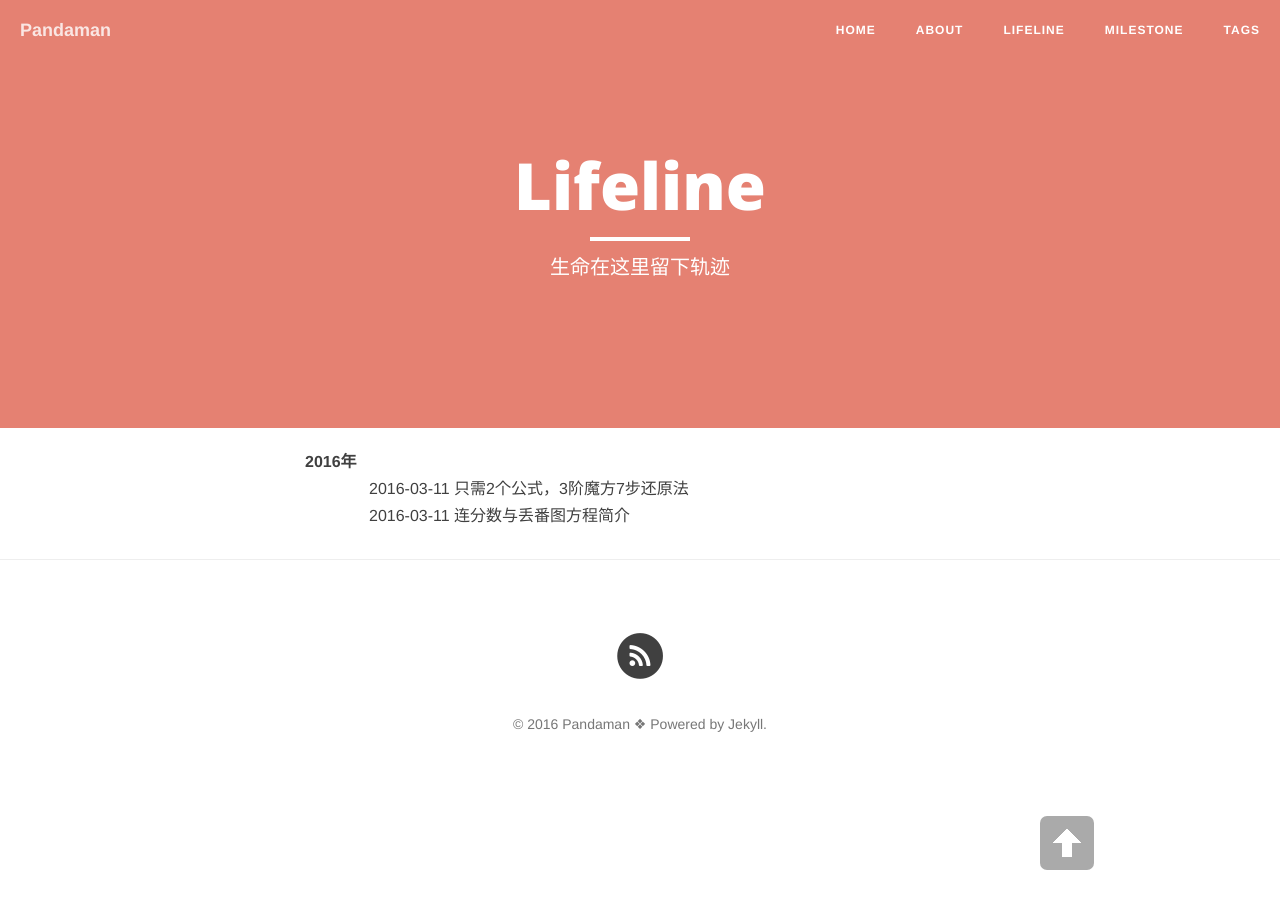
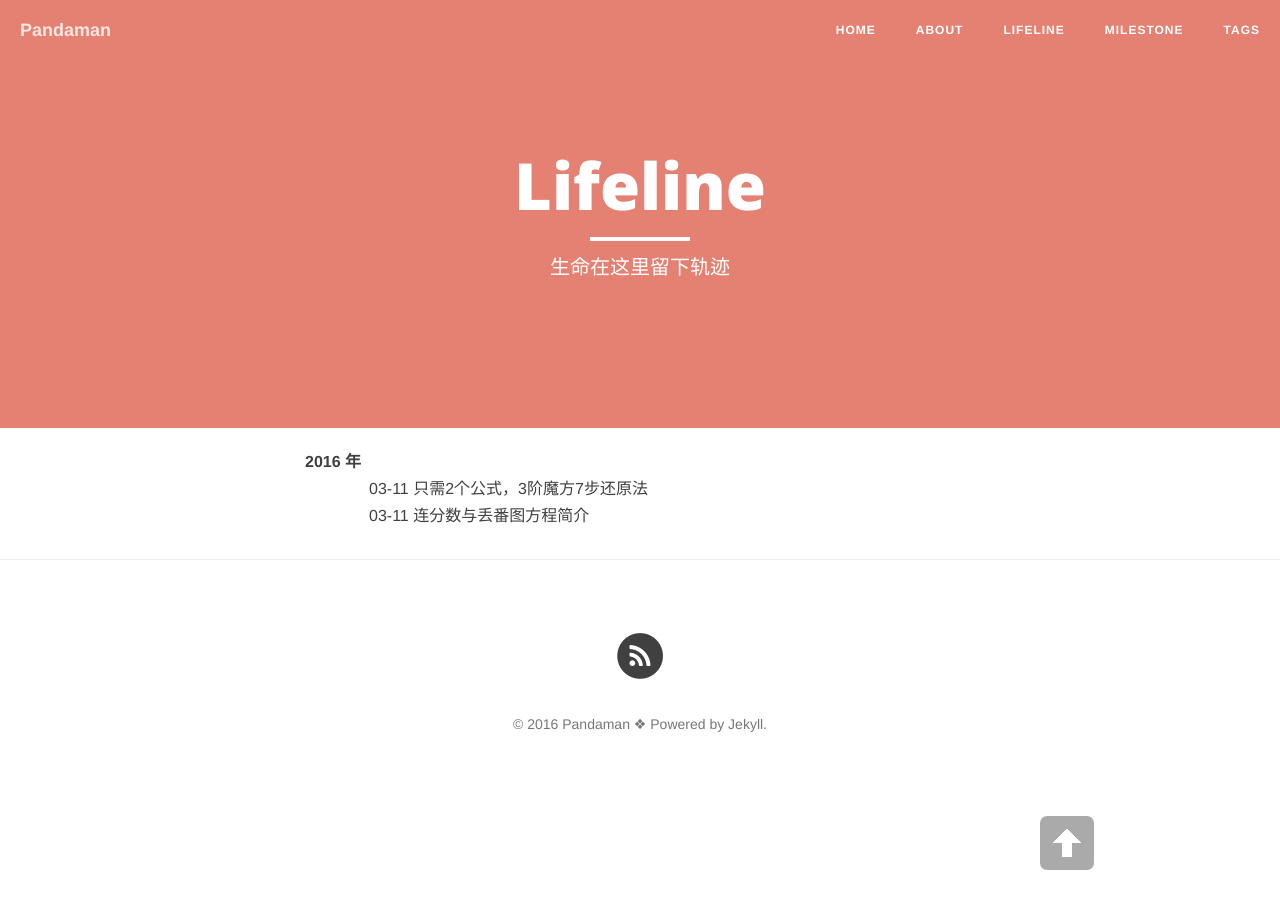
Before and after one commit to ceares/ceares.github.io, a Jekyll site: the page built from archive.md, in a window 1280 px wide. Built offline with Jekyll 4.4.1, drawn with Linux system fonts in a browser that asks for light colours; nearby versions of some CDN libraries; library files that are not in the unit come from our copies.

Commit message:
Update archive.md

```diff
--- a/archive.md
+++ b/archive.md
@@ -11,10 +11,10 @@
   {% capture y %}{{post.date | date:"%Y"}}{% endcapture %}
   {% if year != y %}
     {% assign year = y %}
-    <li class="listing-seperator" style="font-weight:bold;">{{ y }}年</li>
+    <li class="listing-seperator" style="font-weight:bold;">{{ y }} 年</li>
   {% endif %}
   <li class="listing-item" style="text-indent:4em;">
-    <time datetime="{{ post.date | date:"%Y-%m-%d" }}">{{ post.date | date:"%Y-%m-%d" }}</time>
+    <time datetime="{{ post.date | date:"%Y-%m-%d" }}">{{ post.date | date:"%m-%d" }}</time>
     <a href="{{ post.url }}" title="{{ post.title }}">{{ post.title }}</a>
   </li>
 {% endfor %}
```
